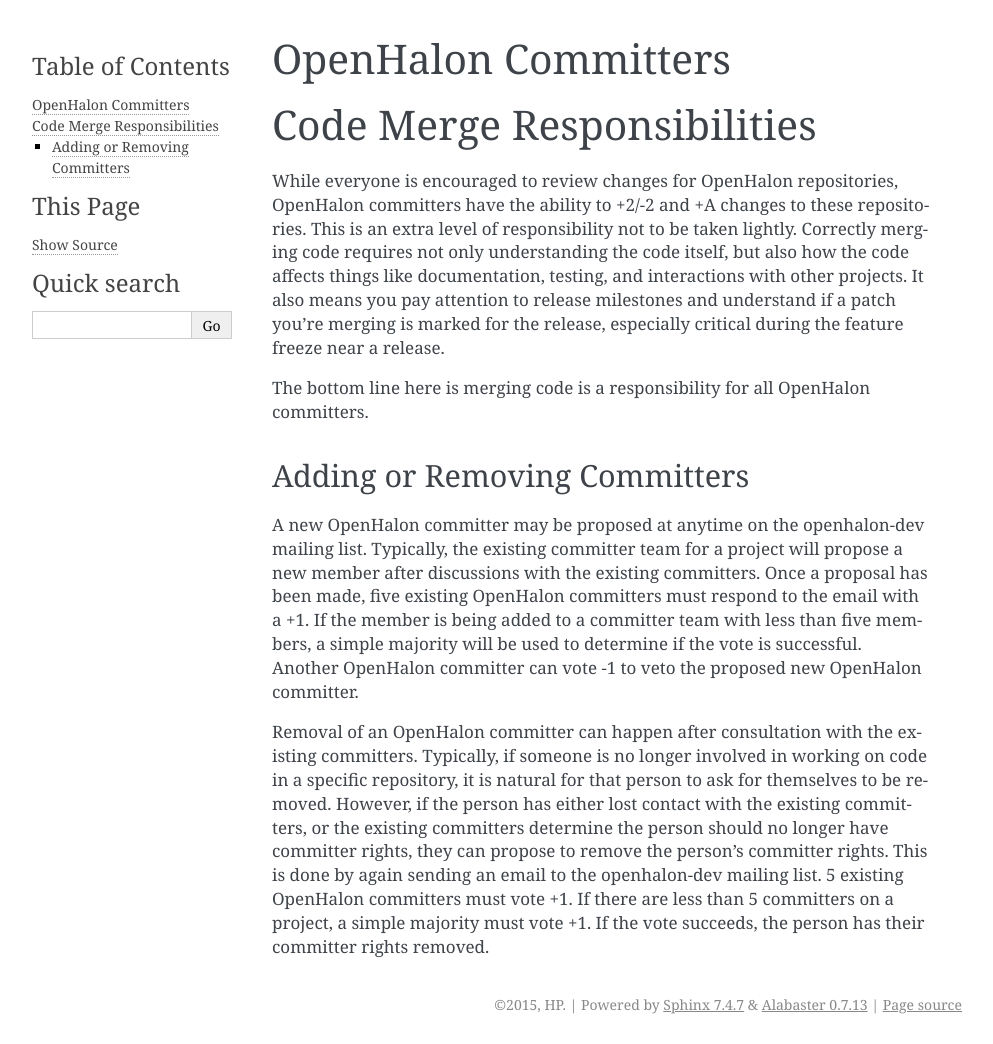
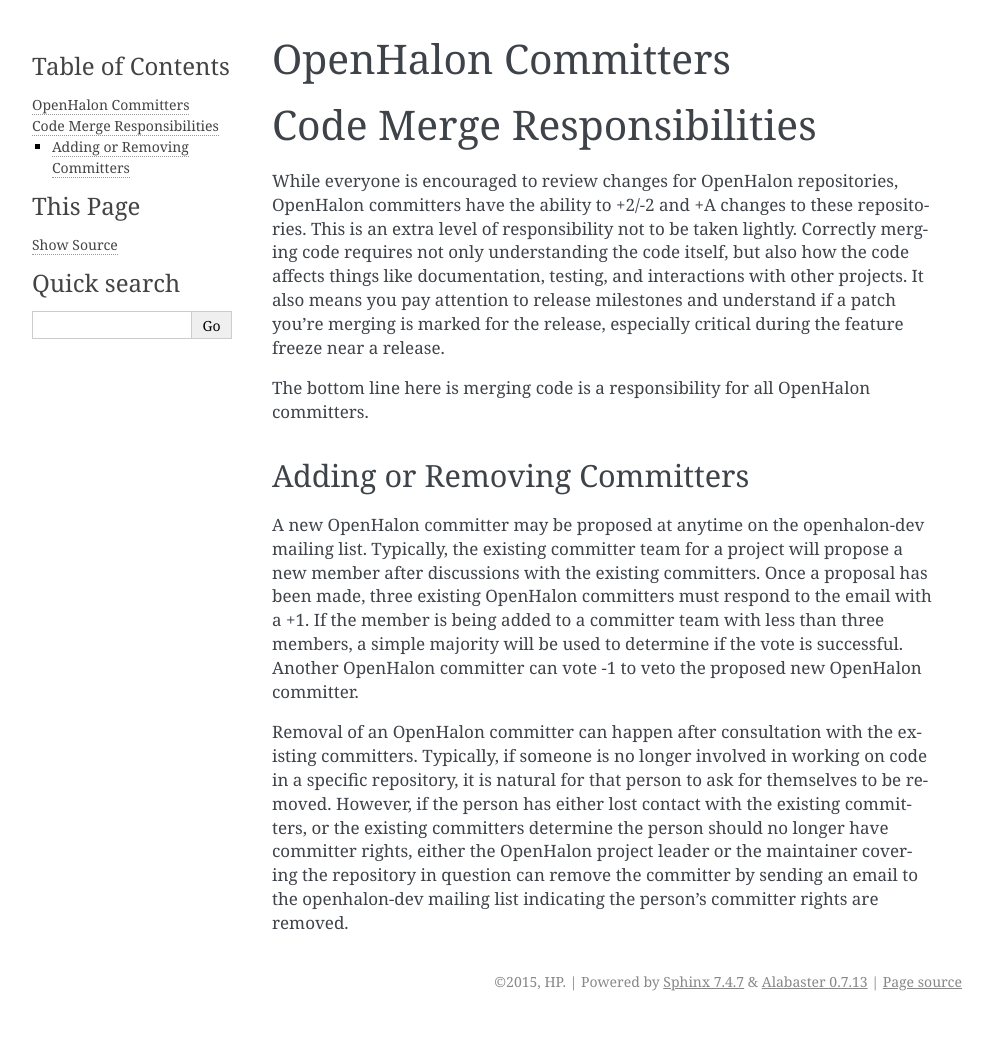
Before and after one commit to OpenSwitchNOS/openswitch-governance, a Sphinx documentation site: the page built from doc/source/governance/committers.rst, in a window 1280 px wide. Shown: the whole page, without its empty margins (148-1141 px from the left). Built offline with Sphinx 7.4.7, drawn with Linux system fonts in a browser that asks for light colours; after the commit the page ends 1021 px from its top, so only the background shows below that.

Commit message:
Update committer addition and removal requirements
Move from requiring 5 down to 3 +1 votes for proposed new committers.
Also, remove voting to remove committers and instead allow the
OpenHalon project leader or maintainers to remove committers.

Change-Id: I54220bbb090be2902efbb62644f549d1d5931ba6

```diff
--- a/doc/source/governance/committers.rst
+++ b/doc/source/governance/committers.rst
@@ -22,9 +22,9 @@
 A new OpenHalon committer may be proposed at anytime on the openhalon-dev
 mailing list. Typically, the existing committer team for a project will
 propose a new member after discussions with the existing committers. Once
-a proposal has been made, five existing OpenHalon committers  must respond
+a proposal has been made, three existing OpenHalon committers must respond
 to the email with a +1.  If the member is being added to a committer team
-with less than five members, a simple majority will be used to determine if
+with less than three members, a simple majority will be used to determine if
 the vote is successful. Another OpenHalon committer can vote -1 to veto the
 proposed new OpenHalon committer.
 
@@ -33,9 +33,7 @@
 on code in a specific repository, it is natural for that person to ask for
 themselves to be removed. However, if the person has either lost contact
 with the existing committers, or the existing committers determine the
-person should no longer have committer rights, they can propose to remove
-the person's committer rights. This is done by again sending an email to
-the openhalon-dev mailing list. 5 existing OpenHalon committers must vote
-+1. If there are less than 5 committers on a project, a simple majority
-must vote +1. If the vote succeeds, the person has their committer rights
-removed.
+person should no longer have committer rights, either the OpenHalon project
+leader or the maintainer covering the repository in question can remove the
+committer by sending an email to the openhalon-dev mailing list indicating
+the person's committer rights are removed.
```
